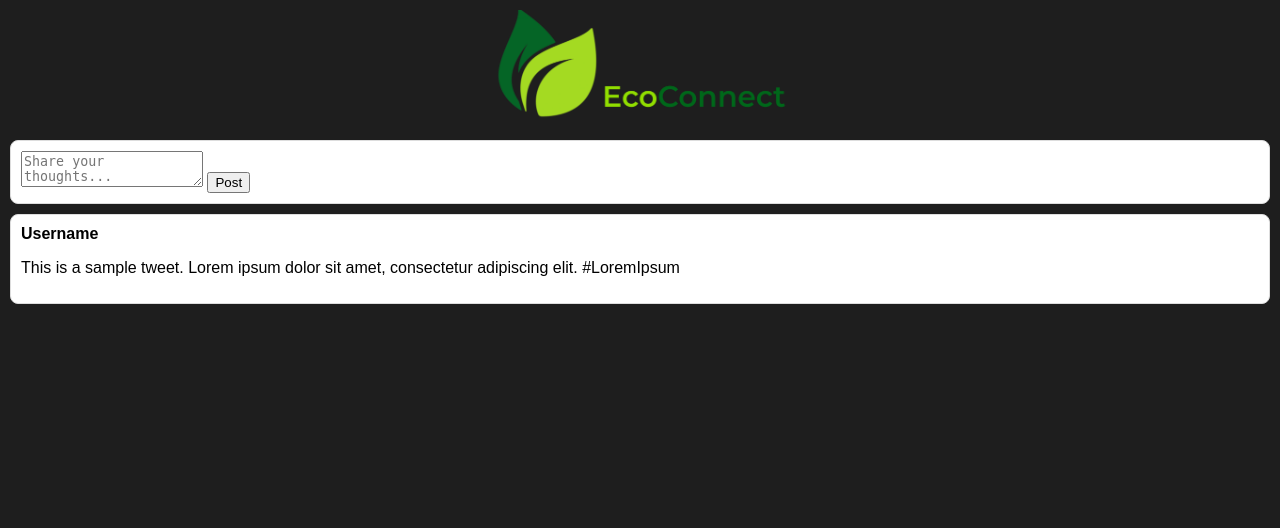
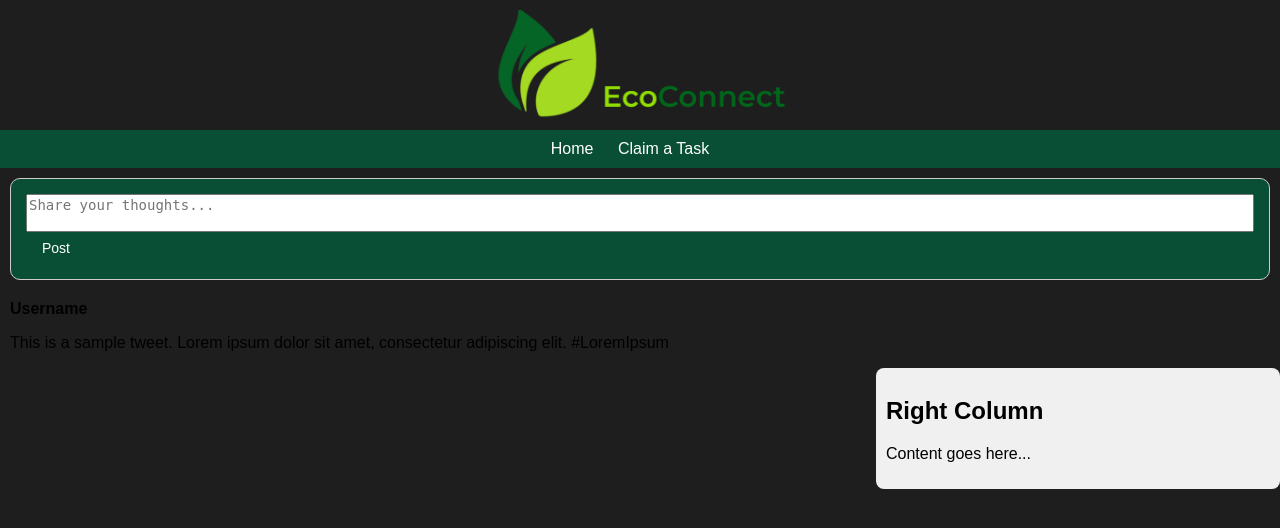
Before and after one commit to gpadberg/EcoConnect, a Python web app: template templates/home.html in a window 1280 px wide. Shown: the top 528 px of the page. Run offline with Jinja, Linux system fonts and the light colour scheme; the template is opened without the code that fills it, so the values that code supplies are empty.

Commit message:
building home

```diff
--- a/templates/home.css
+++ b/templates/home.css
@@ -16,6 +16,29 @@ body {
     max-height: 300px;
 }
 
+nav {
+    background-color: #084F35;
+    padding: 10px;
+    text-align: center;
+}
+
+nav ul {
+    list-style: none;
+    margin: 0;
+    padding: 0;
+}
+
+nav li {
+    display: inline-block;
+    margin-right: 20px;
+}
+
+nav a {
+    text-decoration: none;
+    color: white;
+    font-size: 16px;
+}
+
 #header {
     background-color: #00acee;
     padding: 5px;
@@ -29,17 +52,43 @@ body {
 }
 
 #tweet-box {
-    background-color: white;
-    border: 1px solid #ddd;
+    background-color: #084F35;
+    border: 1px solid #084F35;
     padding: 10px;
     border-radius: 8px;
     margin-bottom: 10px;
 }
 
-.tweet {
-    background-color: white;
-    border: 1px solid #ddd;
+/* styles.css */
+#tweet-box {
+    background-color: #084F35; /* Lighter background color */
+    border: 1px solid #ccc; /* Softer border color */
+    padding: 15px; /* Increased padding for more space */
+    border-radius: 10px; /* Rounded corners */
+    margin-bottom: 20px; /* Increased margin-bottom for better separation */
+}
+
+#tweet-box textarea {
+    width: 100%; /* Make the textarea fill the entire width of the tweet box */
+    box-sizing: border-box; /* Include padding and border in the textarea's total width */
+    resize: none; /* Prevent users from resizing the textarea */
+    font-size: 14px; /* Increased font size for better readability */
+}
+
+#tweet-box button {
+    background-color: #084F35; /* Button background color */
+    color: white; /* Button text color */
+    padding: 8px 16px; /* Adjusted padding for the button */
+    border: none; /* Remove button border */
+    border-radius: 5px; /* Rounded corners for the button */
+    cursor: pointer;
+    font-size: 14px; /* Increased font size for the button */
+}
+
+#right-column {
+    float: right; /* Align the right column to the right */
+    width: 30%; /* Adjust the width as needed */
+    background-color: #f0f0f0; /* Background color for the right column */
     padding: 10px;
     border-radius: 8px;
-    margin-bottom: 10px;
 }
--- a/templates/home.html
+++ b/templates/home.html
@@ -11,6 +11,16 @@
     <div id="logo">
         <img src="EcoConnect.png" alt="Your Logo">
     </div>
+
+    <!-- Navigation Bar -->
+    <nav>
+        <ul>
+            <li><a href="#">Home</a></li>
+            <li><a href="#">Claim a Task</a></li>
+        </ul>
+    </nav>
+
+
 
     <div id="content">
         <div id="tweet-box">
@@ -27,5 +37,12 @@
 
         <!-- Add more tweets as needed -->
     </div>
+
+    <!-- Right Column -->
+    <div id="right-column">
+        <!-- Add content for the right column here -->
+        <h2>Right Column</h2>
+        <p>Content goes here...</p>
+    </div>
 </body>
 </html>
```
